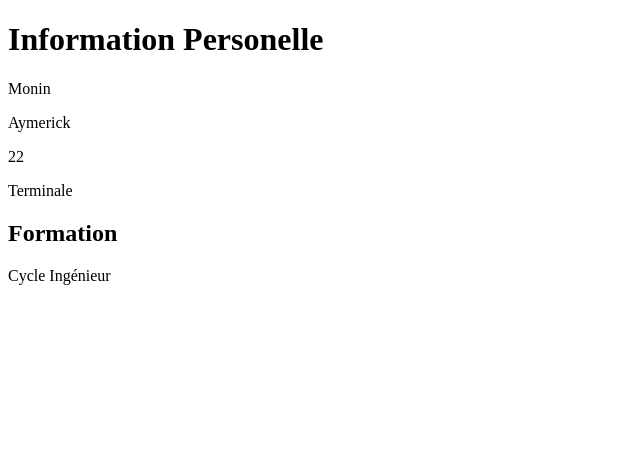
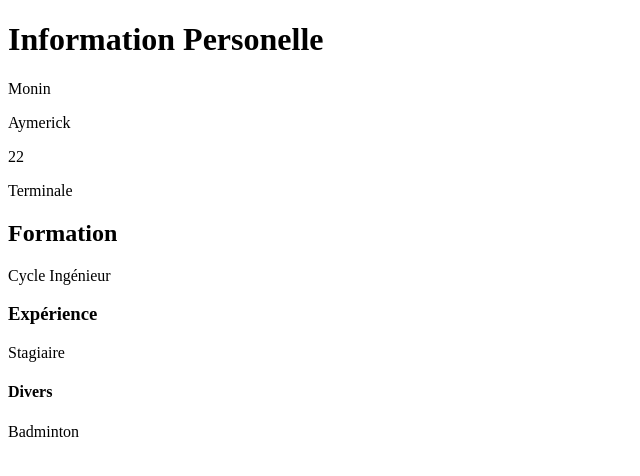
Before and after one commit to Mayrickk-NC/Mayrickk_NC.github.io, a plain HTML site: page index.html in a window 1280 px wide. Shown: the whole page, without its empty margins (0-640 px from the left). Drawn offline with Linux system fonts and the light colour scheme.

Commit message:
feat:Expérience

```diff
--- a/index.html
+++ b/index.html
@@ -9,7 +9,10 @@
     <p>Terminale</p>
     <h2>Formation</h2>
     <p>Cycle Ingénieur</p>
-
+    <h3>Expérience</h3>
+    <p>Stagiaire</p>
+    <h4>Divers</h4>
+    <p>Badminton</p>
     <title> PAGE </title>
   </head>
   <body></body>
```
